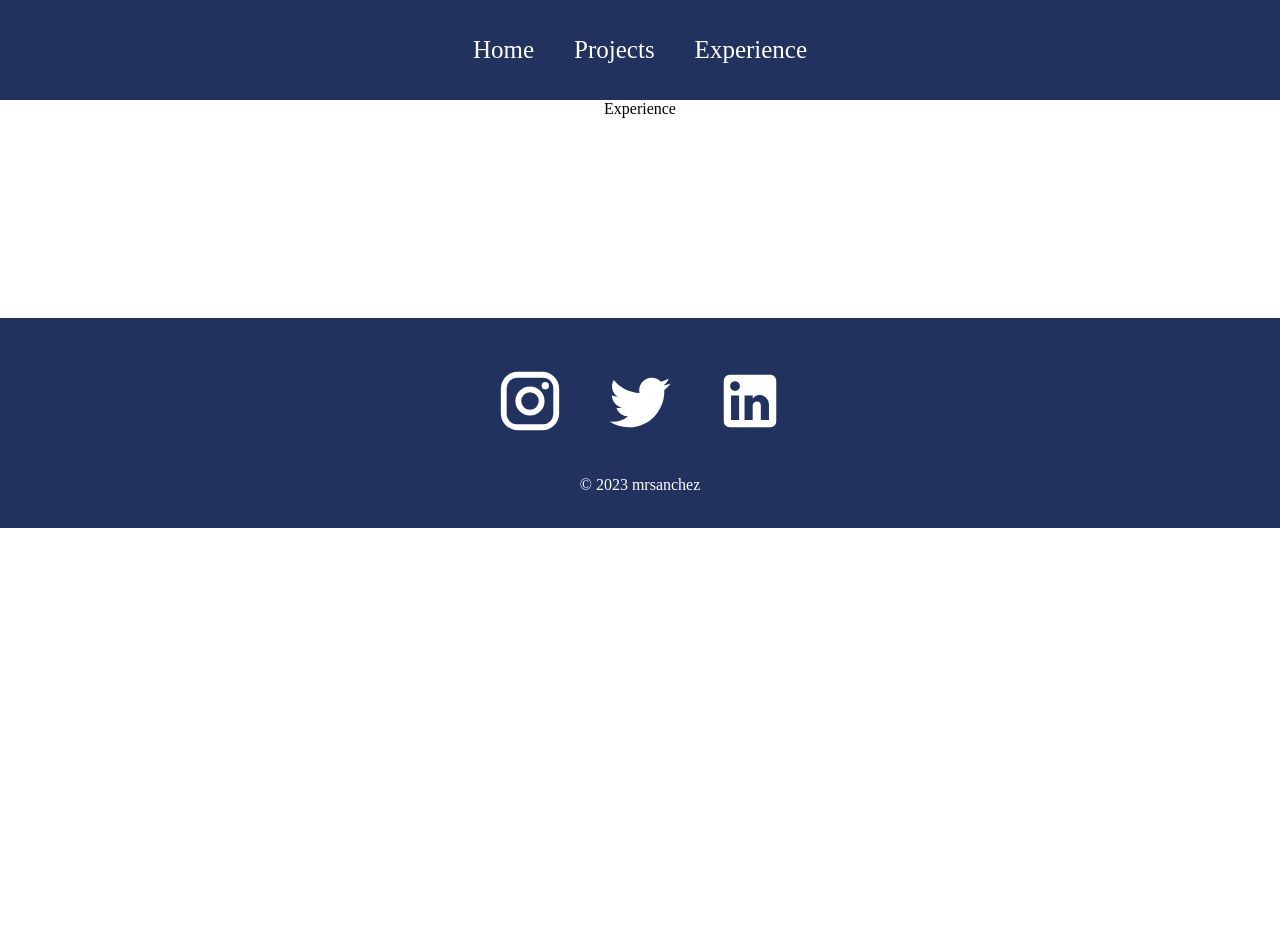
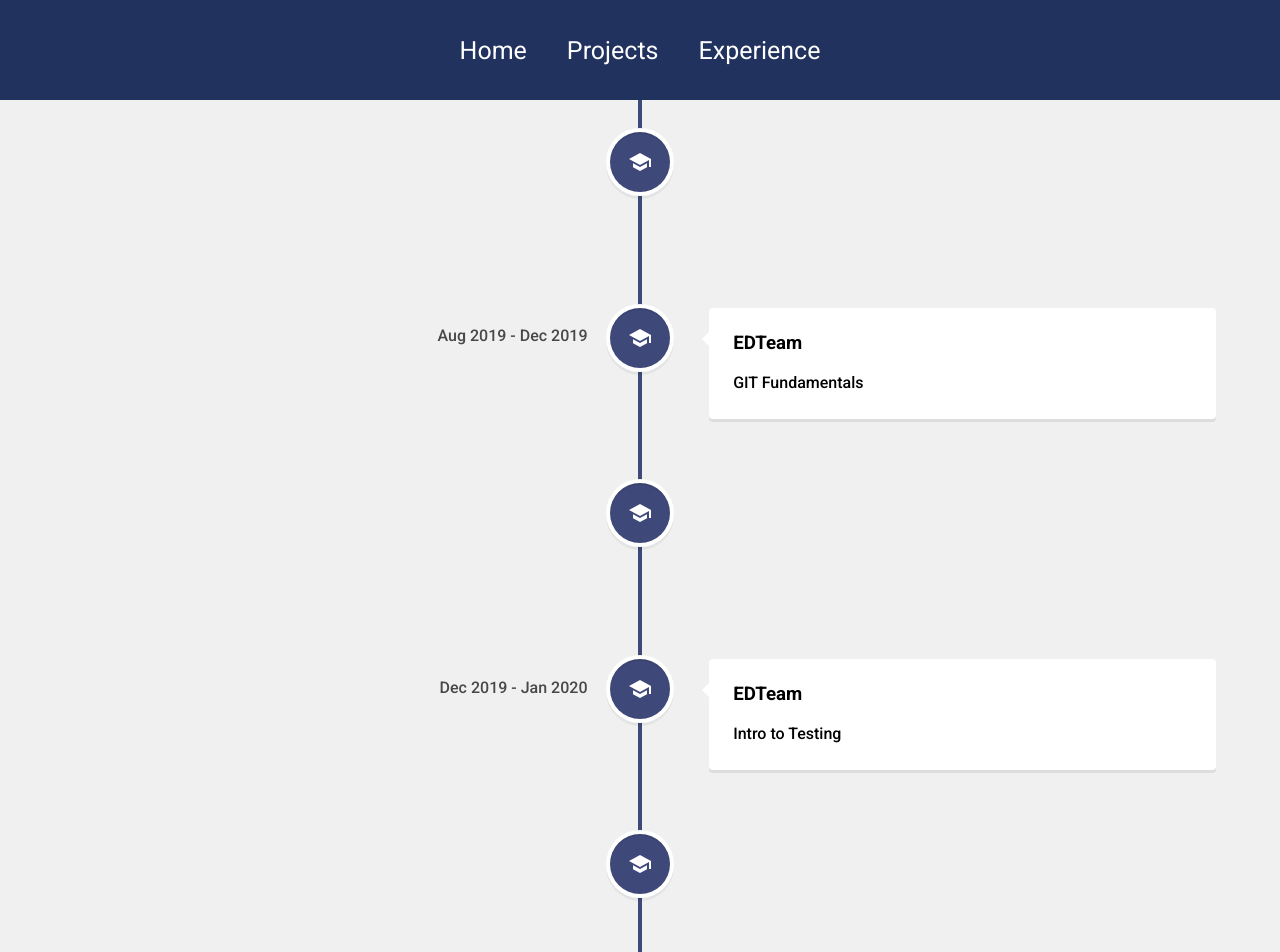
Before and after one commit to mrsanchez02/personal-portfolio, a React (Create React App) app: page /experience in a window 1280 px wide. Shown: the top 952 px of the page. Before the commit the page ends 800 px from the top, so only its background shows below. Built offline with nearby package versions, Linux system fonts and the light colour scheme.

Commit message:
[Added] Educational experience to the experience page

```diff
--- a/public/index.html
+++ b/public/index.html
@@ -10,34 +10,14 @@
       content="Web site created using create-react-app"
     />
     <link rel="apple-touch-icon" href="%PUBLIC_URL%/logo192.png" />
-    <!--
-      manifest.json provides metadata used when your web app is installed on a
-      user's mobile device or desktop. See https://developers.google.com/web/fundamentals/web-app-manifest/
-    -->
     <link rel="manifest" href="%PUBLIC_URL%/manifest.json" />
-    <!--
-      Notice the use of %PUBLIC_URL% in the tags above.
-      It will be replaced with the URL of the `public` folder during the build.
-      Only files inside the `public` folder can be referenced from the HTML.
-
-      Unlike "/favicon.ico" or "favicon.ico", "%PUBLIC_URL%/favicon.ico" will
-      work correctly both with client-side routing and a non-root public URL.
-      Learn how to configure a non-root public URL by running `npm run build`.
-    -->
-    <title>React App</title>
+    <link rel="preconnect" href="https://fonts.googleapis.com">
+    <link rel="preconnect" href="https://fonts.gstatic.com" crossorigin>
+    <link href="https://fonts.googleapis.com/css2?family=Roboto:wght@400;500;700&display=swap" rel="stylesheet">
+    <title>Leandro Sanchez Dev Portfolio</title>
   </head>
   <body>
     <noscript>You need to enable JavaScript to run this app.</noscript>
     <div id="root"></div>
-    <!--
-      This HTML file is a template.
-      If you open it directly in the browser, you will see an empty page.
-
-      You can add webfonts, meta tags, or analytics to this file.
-      The build step will place the bundled scripts into the <body> tag.
-
-      To begin the development, run `npm start` or `yarn start`.
-      To create a production bundle, use `npm run build` or `yarn build`.
-    -->
   </body>
 </html>
--- a/src/App.css
+++ b/src/App.css
@@ -4,5 +4,10 @@ body,html {
 }
 
 .App {
-  text-align: center;
+  width: 100%;
+  height: auto;
+  display: flex;
+  flex-direction: column;
+  font-family: 'Roboto', sans-serif;
+  background-color: #f0f0f0;
 }
--- a/src/components/Footer.jsx
+++ b/src/components/Footer.jsx
@@ -2,7 +2,6 @@ import React from 'react'
 import InstagramIcon from '@material-ui/icons/Instagram'
 import TwitterIcon from '@material-ui/icons/Twitter'
 import LinkedInIcon from '@material-ui/icons/LinkedIn'
-
 import '../styles/Footer.css'
 
 const Footer = () => {
--- a/src/pages/Experience.jsx
+++ b/src/pages/Experience.jsx
@@ -1,9 +1,65 @@
 import React from 'react'
+import { VerticalTimeline, VerticalTimelineElement } from 'react-vertical-timeline-component'
+import 'react-vertical-timeline-component/style.min.css'
+import SchoolIcon from '@material-ui/icons/School'
 
 const Experience = () => {
+  const experienceTimelineData = [
+    {
+      title: 'Software Development in Java',
+      location: 'SDQ Learning Center',
+      timeline: 'Jun 2019 - Aug 2019'
+    },
+    {
+      title: 'GIT Fundamentals',
+      location: 'EDTeam',
+      timeline: 'Aug 2019 - Dec 2019'
+    },
+    {
+      title: 'React from Scratch',
+      location: 'EDTeam',
+      timeline: 'Dec 2019 - Feb 2020'
+    },
+    {
+      title: 'Intro to Testing',
+      location: 'EDTeam',
+      timeline: 'Dec 2019 - Jan 2020'
+    },
+    {
+      title: 'Bootcamp C# Web Development',
+      location: 'Talendig, The Digital Talent Factory',
+      timeline: 'Aug 2022 - Dec 2022'
+    },
+    {
+      title: 'Intro to JavaScript Testing',
+      location: 'EDTeam',
+      timeline: 'Dec 2022 - Jan 2023'
+    },
+    {
+      title: 'Jira Fundamentals',
+      location: 'EDTeam',
+      timeline: 'Jan 2023 - Jan 2023'
+    }
+  ]
+
   return (
-    <div>
-      Experience
+    <div className='experience'>
+      <VerticalTimeline lineColor='#3e497a'>
+        {/* <VerticalTimelineElement className='vertical-timeline-element--education' date='2021'></VerticalTimelineElement> */}
+        {experienceTimelineData.map((exp, index) => (
+          <VerticalTimelineElement
+            key={index}
+            className='vertical-timeline-element--education'
+            date={exp.timeline}
+            iconStyle={{ background: '#3e497a', color: '#fff' }}
+            icon={<SchoolIcon />}
+          >
+            <h3 className='vertical-timeline-element-title'>{exp.location}</h3>
+            <h4 className='vertical-timeline-element-subtitle'></h4>
+            <p>{exp.title}</p>
+          </VerticalTimelineElement>
+        ))}
+      </VerticalTimeline>
     </div>
   )
 }
```
